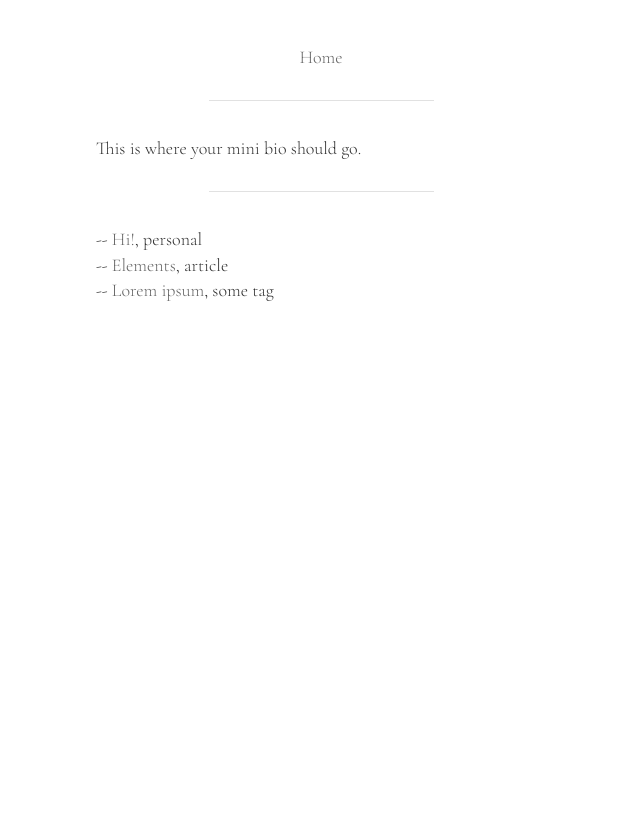
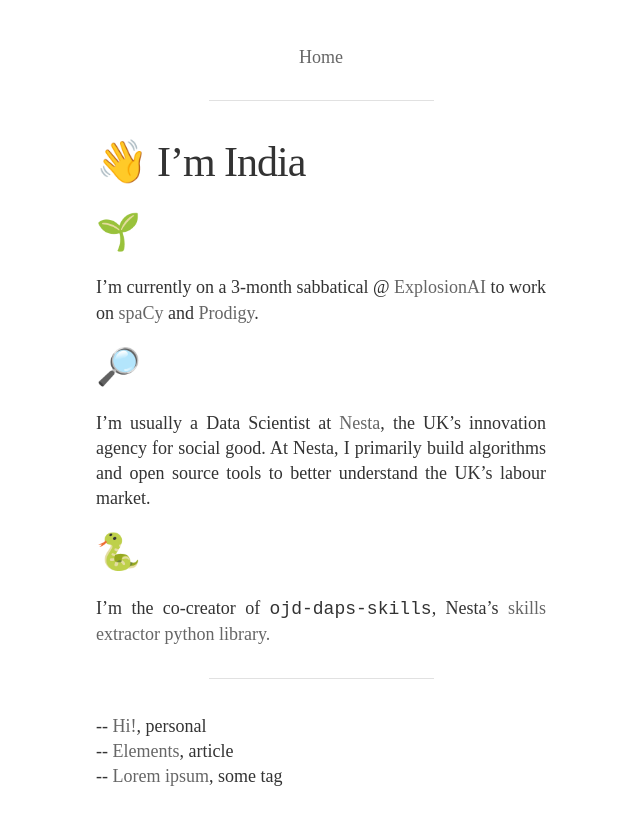
Before and after one commit to india-kerle/india-kerle.github.io, a Jekyll site: the page built from about.md, in a window 1280 px wide. Shown: the top 825 px of the page, without its empty margins (319-959 px from the left). Built offline with Jekyll 4.4.1, drawn with Linux system fonts in a browser that asks for light colours.

Commit message:
personalise

```diff
--- a/_includes/footer.html
+++ b/_includes/footer.html
@@ -1,3 +1,3 @@
 <div class="row" style="margin-top:20%;">
-  <footer><small>A Jekyll theme built on Skeleton CSS.</small></footer>
+  <footer><small>© India's blog 2024</small></footer>
 </div>
--- a/_includes/head.html
+++ b/_includes/head.html
@@ -6,5 +6,5 @@
   <link rel="stylesheet" href="{{ "/assets/css/skeleton.css" | relative_url }}">
   <link rel="preconnect" href="https://fonts.googleapis.com">
   <link rel="preconnect" href="https://fonts.gstatic.com" crossorigin>
-  <link href="https://fonts.googleapis.com/css2?family=Cormorant+Garamond:wght@300&display=swap" rel="stylesheet">
+  <link href="https://fonts.googleapis.com/css2?family=Courier+Prime:ital,wght@0,400;0,700;1,400;1,700&display=swap" rel="stylesheet">
 </head>
--- a/about.md
+++ b/about.md
@@ -1,7 +1,16 @@
 ---
 layout: about
-title: "I'm India 👋"
+title: "👋"
 permalink: /about
 ---
 
-This is where your mini bio should go.
+## 👋 I'm India
+
+### 🌱
+I'm currently on a 3-month sabbatical @ [ExplosionAI](https://explosion.ai) to work on [spaCy](https://spacy.io) and [Prodigy](https://prodi.gy).
+
+### 🔎
+I'm usually a Data Scientist at [Nesta](nesta.org.uk), the UK's innovation agency for social good. At Nesta, I primarily build algorithms and open source tools to better understand the UK's labour market.
+
+### 🐍
+I'm the co-creator of `ojd-daps-skills`, Nesta's [skills extractor python library.](https://pypi.org/project/ojd-daps-skills/)
```
Also changed, not shown: default-screenshot.png (deleted).
